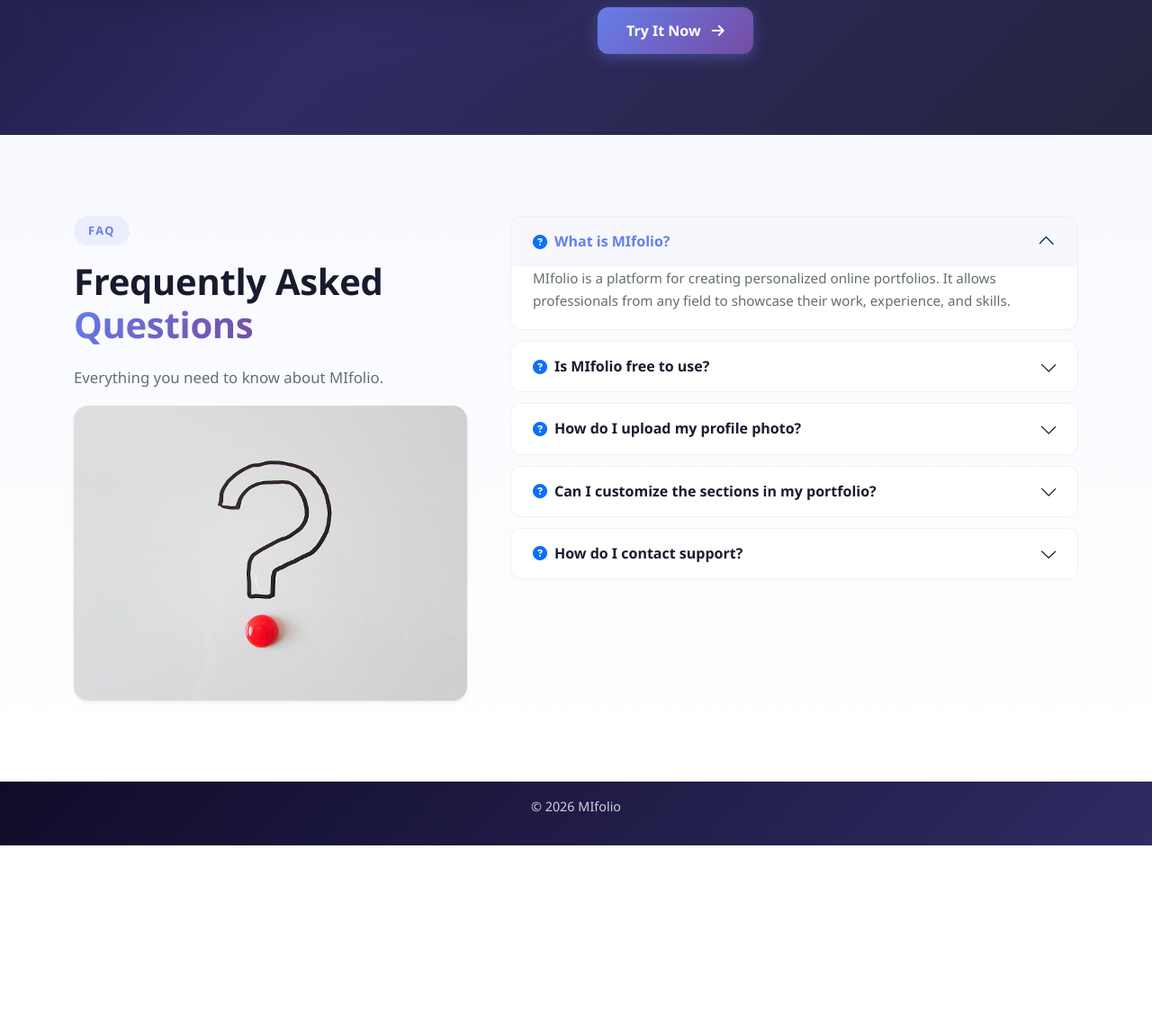
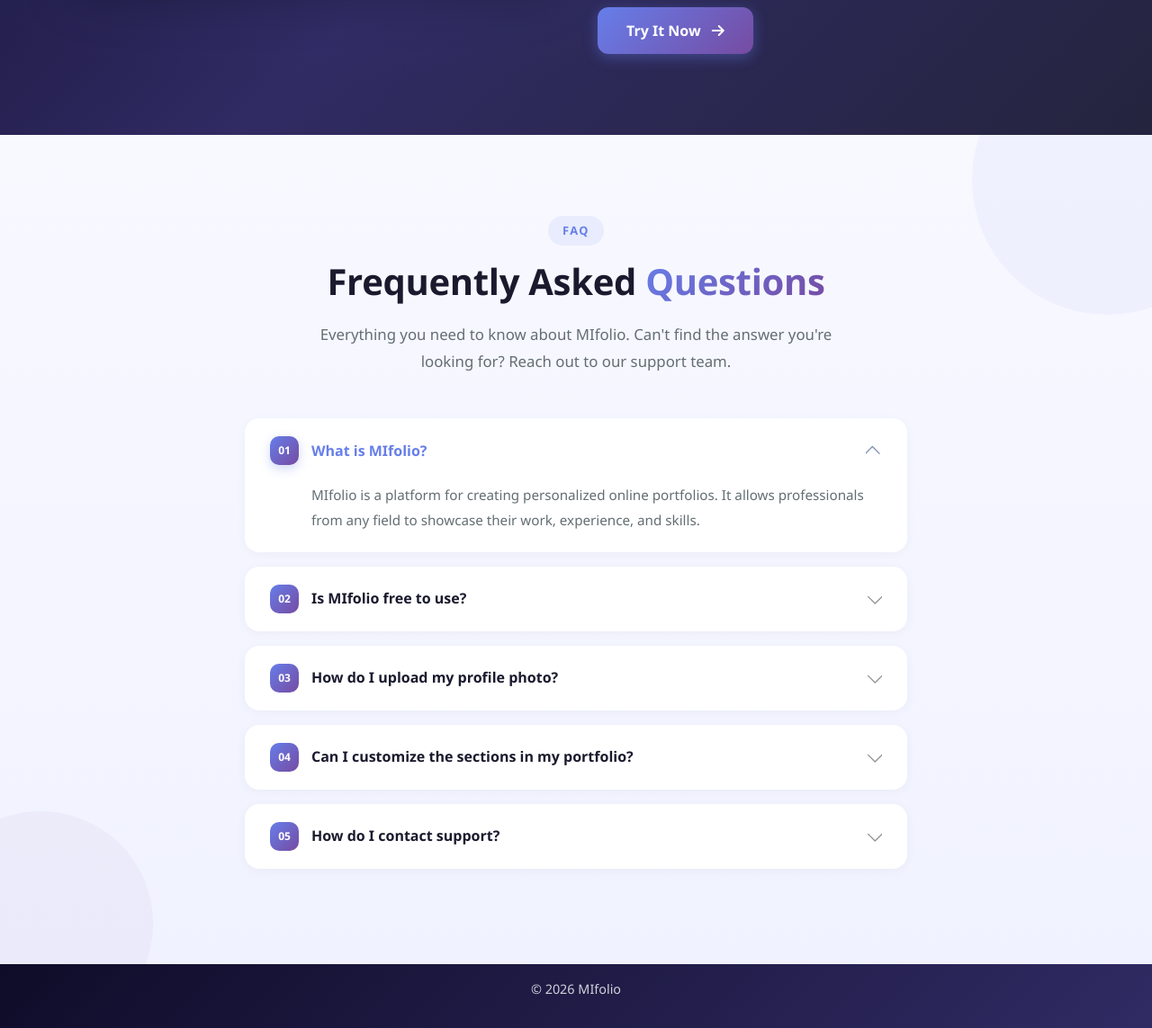
Before and after one commit to chrysanthusobinna/django-portfolio, a Django app: page / in a window 1280 px wide. Shown: the part 4033-5176 px from the top of the page at 90% size. Before the commit the page ends 4973 px from the top, so only its background shows below. Run offline with Django 4.2, Linux system fonts and the light colour scheme.

Commit message:
Redesign the FAQ section for a cleaner and more centered layout
Update the FAQ section in `home-page.html` and `styles.css` to feature a centered design, remove the associated image, number the questions, and style the accordions with a card-like appearance and hover effects.

Replit-Commit-Author: Agent
Replit-Commit-Session-Id: 9d698cb2-94c7-4a1a-83f7-568c51fffbb6
Replit-Commit-Checkpoint-Type: full_checkpoint
Replit-Commit-Event-Id: 39a25ea1-eb4d-4087-99dd-bc25bb370a53
Replit-Commit-Screenshot-Url: https://storage.googleapis.com/screenshot-production-us-central1/1f5fe7d4-1cdf-4b6f-b09e-05f67c314425/9d698cb2-94c7-4a1a-83f7-568c51fffbb6/tStlxud
Replit-Helium-Checkpoint-Created: true

```diff
--- a/portfolio_app/templates/home-page.html
+++ b/portfolio_app/templates/home-page.html
@@ -323,21 +323,20 @@
     </div>
 </section>
 
-<section class="section-modern faq-section-modern">
+<section class="section-modern faq-section-modern" id="faq">
     <div class="container">
-        <div class="row align-items-start g-5">
-            <div class="col-lg-5">
-                <span class="section-label">FAQ</span>
-                <h2 class="section-heading">Frequently Asked <span class="text-gradient">Questions</span></h2>
-                <p class="section-text">Everything you need to know about {{ SITE_NAME }}.</p>
-                <img src="{% static 'images/home-page-section-faq.jpg' %}" alt="FAQ" class="img-fluid rounded-4 shadow-sm mt-3 d-none d-lg-block">
-            </div>
-            <div class="col-lg-7">
+        <div class="text-center mb-5">
+            <span class="section-label">FAQ</span>
+            <h2 class="section-heading">Frequently Asked <span class="text-gradient">Questions</span></h2>
+            <p class="section-text mx-auto" style="max-width: 600px;">Everything you need to know about {{ SITE_NAME }}. Can't find the answer you're looking for? Reach out to our support team.</p>
+        </div>
+        <div class="row justify-content-center">
+            <div class="col-lg-8">
                 <div class="accordion modern-accordion" id="faqAccordion">
                     <div class="accordion-item modern-accordion-item">
                         <h2 class="accordion-header" id="faqOne">
                             <button class="accordion-button" type="button" data-bs-toggle="collapse" data-bs-target="#collapseOne" aria-expanded="true" aria-controls="collapseOne">
-                                <i class="fas fa-question-circle me-2 text-primary"></i> What is {{ SITE_NAME }}?
+                                <span class="faq-number">01</span> What is {{ SITE_NAME }}?
                             </button>
                         </h2>
                         <div id="collapseOne" class="accordion-collapse collapse show" aria-labelledby="faqOne" data-bs-parent="#faqAccordion">
@@ -347,7 +346,7 @@
                     <div class="accordion-item modern-accordion-item">
                         <h2 class="accordion-header" id="faqTwo">
                             <button class="accordion-button collapsed" type="button" data-bs-toggle="collapse" data-bs-target="#collapseTwo" aria-expanded="false" aria-controls="collapseTwo">
-                                <i class="fas fa-question-circle me-2 text-primary"></i> Is {{ SITE_NAME }} free to use?
+                                <span class="faq-number">02</span> Is {{ SITE_NAME }} free to use?
                             </button>
                         </h2>
                         <div id="collapseTwo" class="accordion-collapse collapse" aria-labelledby="faqTwo" data-bs-parent="#faqAccordion">
@@ -357,7 +356,7 @@
                     <div class="accordion-item modern-accordion-item">
                         <h2 class="accordion-header" id="faqThree">
                             <button class="accordion-button collapsed" type="button" data-bs-toggle="collapse" data-bs-target="#collapseThree" aria-expanded="false" aria-controls="collapseThree">
-                                <i class="fas fa-question-circle me-2 text-primary"></i> How do I upload my profile photo?
+                                <span class="faq-number">03</span> How do I upload my profile photo?
                             </button>
                         </h2>
                         <div id="collapseThree" class="accordion-collapse collapse" aria-labelledby="faqThree" data-bs-parent="#faqAccordion">
@@ -367,7 +366,7 @@
                     <div class="accordion-item modern-accordion-item">
                         <h2 class="accordion-header" id="faqFour">
                             <button class="accordion-button collapsed" type="button" data-bs-toggle="collapse" data-bs-target="#collapseFour" aria-expanded="false" aria-controls="collapseFour">
-                                <i class="fas fa-question-circle me-2 text-primary"></i> Can I customize the sections in my portfolio?
+                                <span class="faq-number">04</span> Can I customize the sections in my portfolio?
                             </button>
                         </h2>
                         <div id="collapseFour" class="accordion-collapse collapse" aria-labelledby="faqFour" data-bs-parent="#faqAccordion">
@@ -377,7 +376,7 @@
                     <div class="accordion-item modern-accordion-item">
                         <h2 class="accordion-header" id="faqFive">
                             <button class="accordion-button collapsed" type="button" data-bs-toggle="collapse" data-bs-target="#collapseFive" aria-expanded="false" aria-controls="collapseFive">
-                                <i class="fas fa-question-circle me-2 text-primary"></i> How do I contact support?
+                                <span class="faq-number">05</span> How do I contact support?
                             </button>
                         </h2>
                         <div id="collapseFive" class="accordion-collapse collapse" aria-labelledby="faqFive" data-bs-parent="#faqAccordion">
--- a/static/css/styles.css
+++ b/static/css/styles.css
@@ -1006,41 +1006,97 @@ button.btn {
 
 /* FAQ SECTION */
 .faq-section-modern {
-    background: linear-gradient(180deg, #f8f9ff 0%, #ffffff 100%);
+    background: linear-gradient(180deg, #f8f9ff 0%, #f0f2ff 100%);
+    position: relative;
+    overflow: hidden;
+}
+
+.faq-section-modern::before {
+    content: '';
+    position: absolute;
+    top: -100px;
+    right: -100px;
+    width: 300px;
+    height: 300px;
+    border-radius: 50%;
+    background: rgba(102, 126, 234, 0.06);
+    pointer-events: none;
+}
+
+.faq-section-modern::after {
+    content: '';
+    position: absolute;
+    bottom: -80px;
+    left: -80px;
+    width: 250px;
+    height: 250px;
+    border-radius: 50%;
+    background: rgba(118, 75, 162, 0.05);
+    pointer-events: none;
+}
+
+.faq-number {
+    display: inline-flex;
+    align-items: center;
+    justify-content: center;
+    width: 32px;
+    height: 32px;
+    border-radius: 10px;
+    background: linear-gradient(135deg, #667eea, #764ba2);
+    color: white;
+    font-size: 0.75rem;
+    font-weight: 700;
+    margin-right: 14px;
+    flex-shrink: 0;
 }
 
 .modern-accordion-item {
-    border: 1px solid rgba(0,0,0,0.06) !important;
-    border-radius: 12px !important;
-    margin-bottom: 12px;
+    border: none !important;
+    border-radius: 16px !important;
+    margin-bottom: 16px;
     overflow: hidden;
+    background: white;
+    box-shadow: 0 2px 12px rgba(0,0,0,0.04);
+    transition: box-shadow 0.3s ease, transform 0.3s ease;
+}
+
+.modern-accordion-item:hover {
+    box-shadow: 0 6px 24px rgba(102, 126, 234, 0.1);
+    transform: translateY(-2px);
 }
 
 .modern-accordion-item .accordion-button {
-    background: white;
+    background: transparent;
     font-weight: 600;
     color: #1a1a2e;
-    padding: 18px 24px;
+    padding: 20px 28px;
     font-size: 1rem;
     border: none;
     box-shadow: none !important;
+    gap: 0;
 }
 
 .modern-accordion-item .accordion-button:not(.collapsed) {
-    background: rgba(102, 126, 234, 0.05);
+    background: transparent;
     color: #667eea;
+}
+
+.modern-accordion-item .accordion-button:not(.collapsed) .faq-number {
+    background: linear-gradient(135deg, #667eea, #764ba2);
+    box-shadow: 0 4px 12px rgba(102, 126, 234, 0.3);
 }
 
 .modern-accordion-item .accordion-button::after {
     width: 1.1rem;
     height: 1.1rem;
+    opacity: 0.5;
 }
 
 .modern-accordion-item .accordion-body {
-    padding: 0 24px 18px;
+    padding: 0 28px 22px 74px;
     color: #636e72;
     font-size: 0.95rem;
-    line-height: 1.7;
+    line-height: 1.8;
 }
 
 /* CONTACT SECTION */
```
Also changed, not shown: attached_assets/image_1770485660769.png (added).
